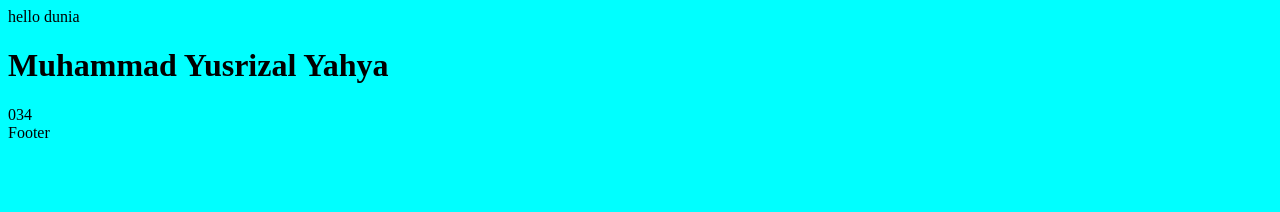
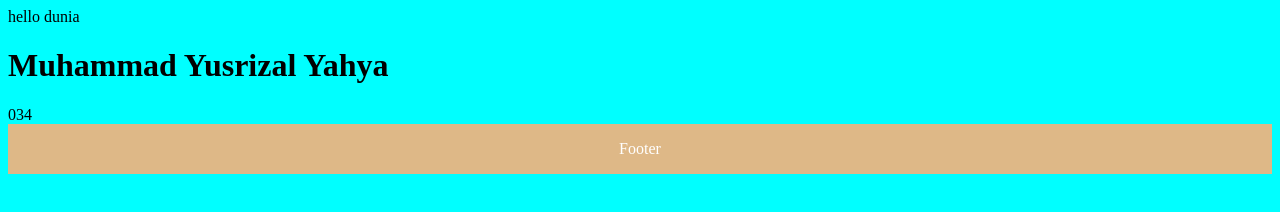
Before and after one commit to Yuzrzl/my-repo-from-remote, a plain HTML site: page index.html in a window 1280 px wide. Drawn offline with Linux system fonts and the light colour scheme.

Commit message:
add style footer

```diff
--- a/style.css
+++ b/style.css
@@ -1,3 +1,12 @@
-*{
+* {
     background-color: aqua;
 }
+
+.footer {
+    width: 100%;
+    height: 50px;
+    line-height: 50px;
+    background-color: burlywood;
+    text-align: center;
+    color: white;
+}
```
